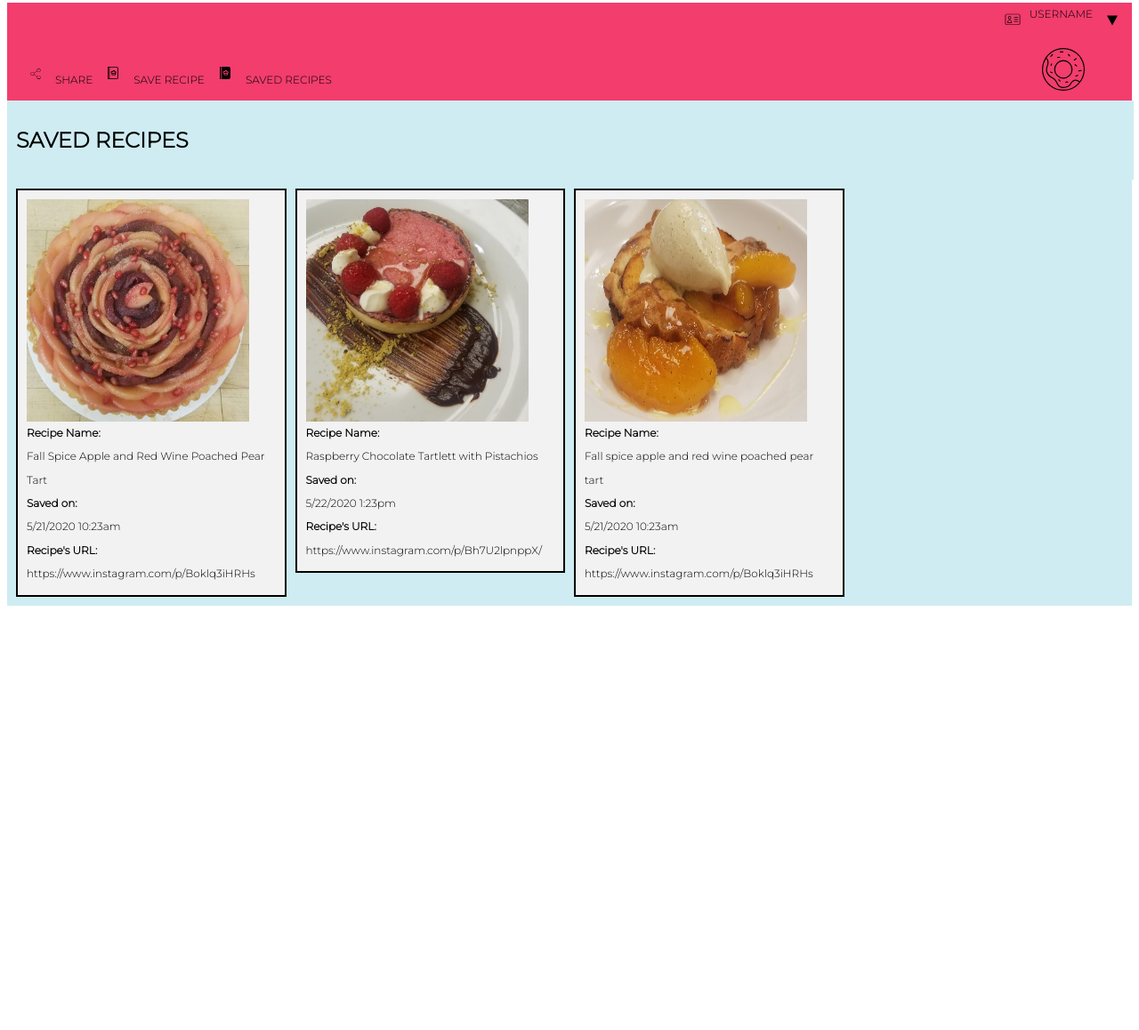
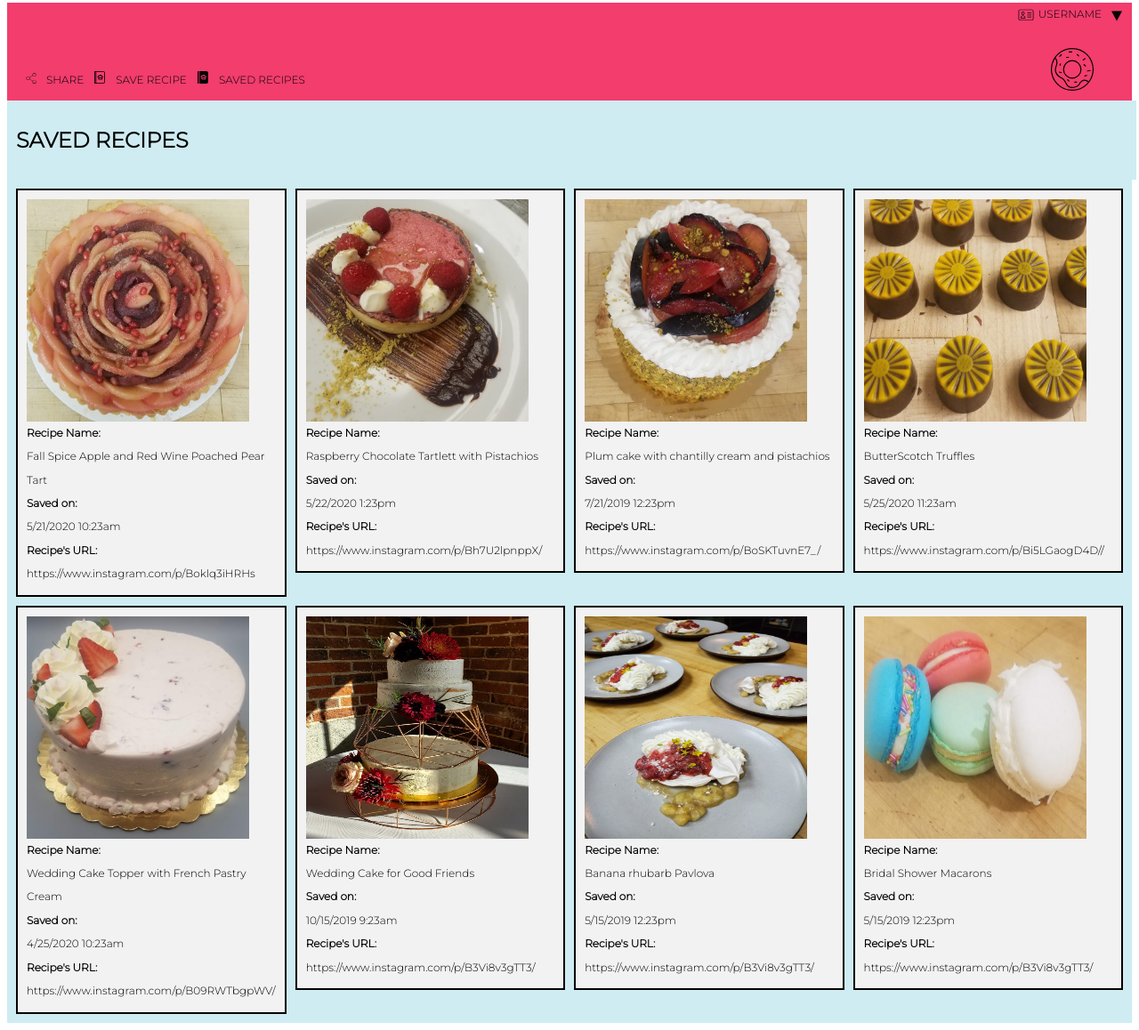
Before and after one commit to jennadilullo8/jd-comp-challenge-1, a plain HTML site: page index.html in a window 1280 px wide. Shown: the part 5-1163 px from the top of the page at 89% size. Before the commit the page ends 800 px from the top, so only its background shows below. Drawn offline with Linux system fonts and the light colour scheme.

Commit message:
Add images to the articles and add new articles in the HTML that showed these new recipes

```diff
--- a/index.html
+++ b/index.html
@@ -57,13 +57,63 @@
 </article>
 
 <article class="saved-recipe">
-<img src="images/peach-almond-tart.jpg" alt="peach-alomond-tart" width="250px" height="250px">
+<img src="images/plum-cake.jpg" alt="plum-cake" width="250px" height="250px">
   <p><b>Recipe Name:</p></b>
-  <p>Fall spice apple and red wine poached pear tart</p>
+  <p>Plum cake with chantilly cream and pistachios</p>
 <p><b>Saved on:</p></b>
-    <p>5/21/2020 10:23am</p>
+    <p>7/21/2019 12:23pm</p>
 <p><b>Recipe's URL:</p></b>
-<p>https://www.instagram.com/p/Boklq3iHRHs</p>
+<p>https://www.instagram.com/p/BoSKTuvnE7_/</p>
+</article>
+
+<article class="saved-recipe">
+<img src="images/chocolate.jpg" alt="chocolates" width="250px" height="250px">
+  <p><b>Recipe Name:</p></b>
+  <p>ButterScotch Truffles</p>
+<p><b>Saved on:</p></b>
+    <p>5/25/2020 11:23am</p>
+<p><b>Recipe's URL:</p></b>
+<p>https://www.instagram.com/p/Bi5LGaogD4D//</p>
+</article>
+
+<article class="saved-recipe">
+<img src="images/wedding cake top.jpg" alt="wedding-cake-top" width="250px" height="250px">
+  <p><b>Recipe Name:</p></b>
+  <p>Wedding Cake Topper with French Pastry Cream</p>
+<p><b>Saved on:</p></b>
+    <p>4/25/2020 10:23am</p>
+<p><b>Recipe's URL:</p></b>
+<p>https://www.instagram.com/p/B09RWTbgpWV/</p>
+</article>
+
+<article class="saved-recipe">
+<img src="images/wedding-cake.jpg" alt="blackberry-biscuit" width="250px" height="250px">
+  <p><b>Recipe Name:</p></b>
+  <p>Wedding Cake for Good Friends</p>
+<p><b>Saved on:</p></b>
+    <p>10/15/2019 9:23am</p>
+<p><b>Recipe's URL:</p></b>
+<p>https://www.instagram.com/p/B3Vi8v3gTT3/</p>
+</article>
+
+<article class="saved-recipe">
+<img src="images/banana rhubarb dessert.jpg" alt="banana-rhubarb" width="250px" height="250px">
+  <p><b>Recipe Name:</p></b>
+  <p>Banana rhubarb Pavlova</p>
+<p><b>Saved on:</p></b>
+    <p>5/15/2019 12:23pm</p>
+<p><b>Recipe's URL:</p></b>
+<p>https://www.instagram.com/p/B3Vi8v3gTT3/</p>
+</article>
+
+<article class="saved-recipe">
+<img src="images/macvarons.jpg" alt="macarons" width="250px" height="250px">
+  <p><b>Recipe Name:</p></b>
+  <p>Bridal Shower Macarons</p>
+<p><b>Saved on:</p></b>
+    <p>5/15/2019 12:23pm</p>
+<p><b>Recipe's URL:</p></b>
+<p>https://www.instagram.com/p/B3Vi8v3gTT3/</p>
 </article>
   </section>
  </body>
--- a/styles.css
+++ b/styles.css
@@ -21,7 +21,7 @@ p {
 .share-button, .save-recipe-button, .saved-recipe-button, .drop-down-menu {
   background-color: #F23D6D;
   border: none;
-  margin: 10px;
+  margin: 5px;
 }
 
 /* TOP BAR SECTION */
@@ -52,7 +52,7 @@ p {
 }
 
 .img-username {
-  padding: 10px;
+  padding: 5px;
 }
 
 /* COMPANY LOGO SECTION */
@@ -68,7 +68,7 @@ p {
 /* SAVED RECIPES SECTION */
 .saved-recipes-h1 {
   background-color: #CEECF2;
-  margin-right: -155px;
+  margin-right: -138px;
   padding: 10px;
 }
 
@@ -85,6 +85,7 @@ p {
 .saved-recipe {
   display: flex;
   flex-direction: column;
+  justify-content: center;
   border: solid 2px;
   background-color: #F2F2F2;
   height: max-content;
```
Also changed, not shown: images/banana rhubarb dessert.jpg (added), images/chocolate.jpg (added), images/macvarons.jpg (added), images/peach-almond-tart.jpg (deleted), images/plum-cake.jpg (added), images/wedding cake top.jpg (added), images/wedding-cake.jpg (added).
